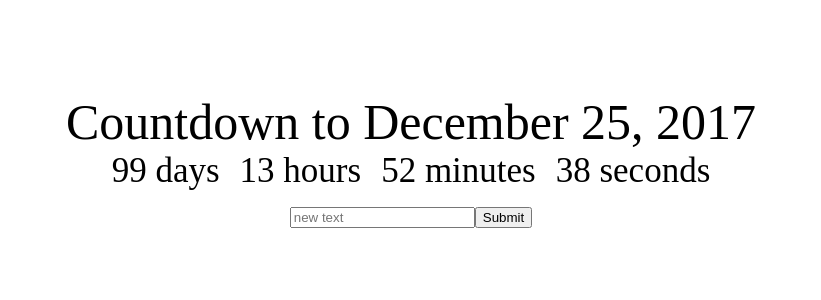
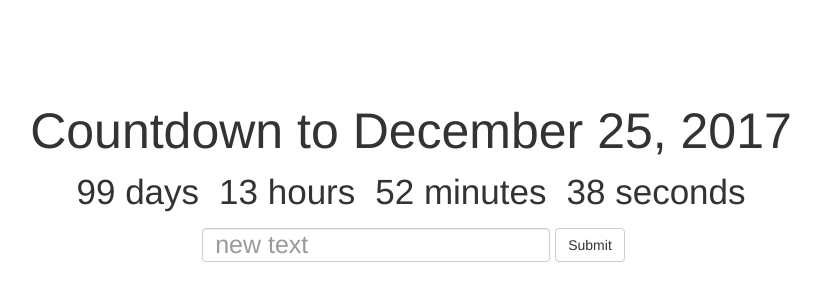
Before and after one commit to CuongDuong2710/react-redux-mastering-web, a React (Create React App) app in the folder countdownchamp/: page / in a window 1280 px wide. Shown: the part 160-460 px from the top of the page, without its empty margins (229-1050 px from the left). Built offline with nearby package versions, Linux system fonts and the light colour scheme.

Commit message:
styling with react bootstrap

```diff
--- a/countdownchamp/package.json
+++ b/countdownchamp/package.json
@@ -4,6 +4,7 @@
   "private": true,
   "dependencies": {
     "react": "^15.6.1",
+    "react-bootstrap": "^0.31.3",
     "react-dom": "^15.6.1",
     "react-scripts": "1.0.13"
   },
--- a/countdownchamp/public/index.html
+++ b/countdownchamp/public/index.html
@@ -19,6 +19,7 @@
       work correctly both with client-side routing and a non-root public URL.
       Learn how to configure a non-root public URL by running `npm run build`.
     -->
+    <link rel="stylesheet" href="https://maxcdn.bootstrapcdn.com/bootstrap/latest/css/bootstrap.min.css">
     <title>React App</title>
   </head>
   <body>
--- a/countdownchamp/src/App.css
+++ b/countdownchamp/src/App.css
@@ -10,5 +10,10 @@
 
 .Clock-days, .Clock-hours, .Clock-minutes, .Clock-minutes, .Clock-seconds {
   display: inline;
-  margin: 10px
+  margin: 10px;
 }
+
+.Deadline-input {
+  font-size: 25px;
+  margin: 5px;
+}
--- a/countdownchamp/src/App.jsx
+++ b/countdownchamp/src/App.jsx
@@ -1,6 +1,7 @@
 import React, { Component } from 'react'
 import Clock from './Clock'
 import './App.css'
+import { Form, FormControl, Button} from 'react-bootstrap'
 
 class App extends Component {
   // constructor by convention
@@ -38,15 +39,16 @@ class App extends Component {
             deadline={this.state.deadline}
           />
         </div>
-        <div>
-          <input
+        <Form inline>
+          <FormControl
+            className="Deadline-input"
             placeholder='new text'
             onChange={event => this.setState({newDeadline: event.target.value})}
           />
-          <button onClick={() => this.changeDeadline()}>
+          <Button onClick={() => this.changeDeadline()}>
             Submit
-          </button>
-        </div>
+          </Button>
+        </Form>
       </div>
     )
   }
```
